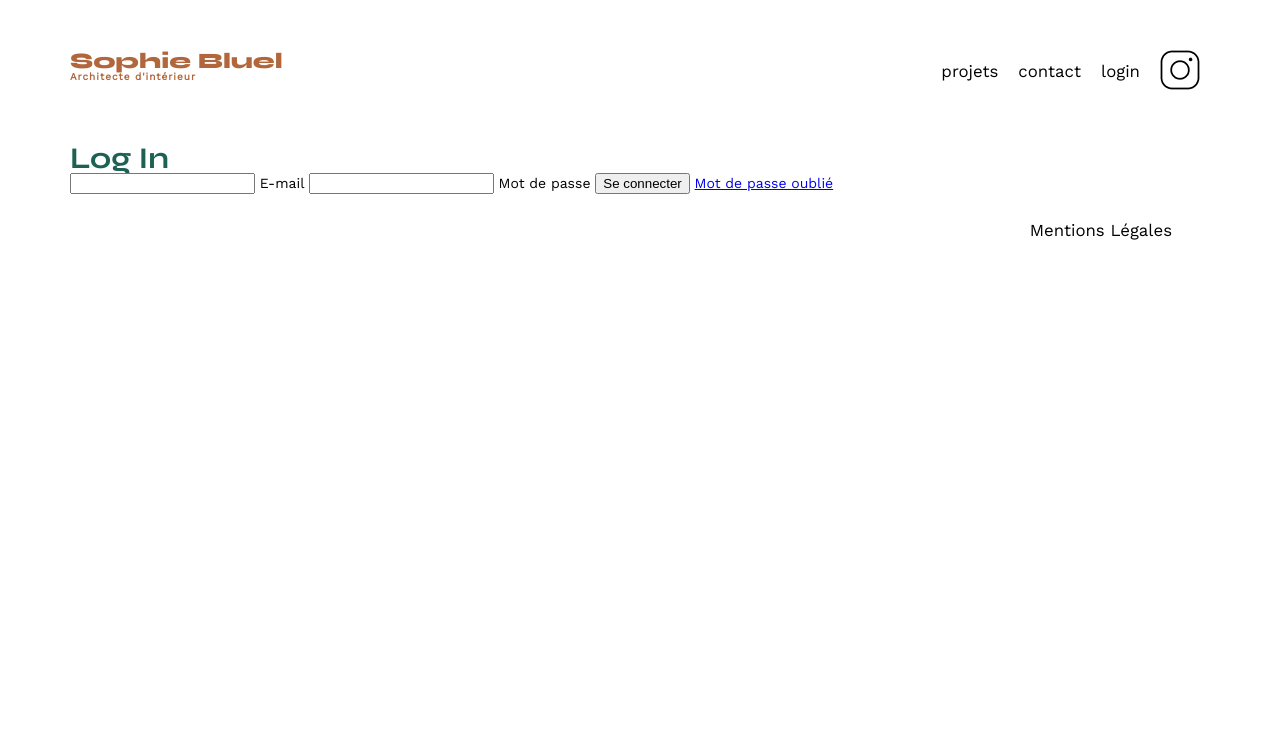
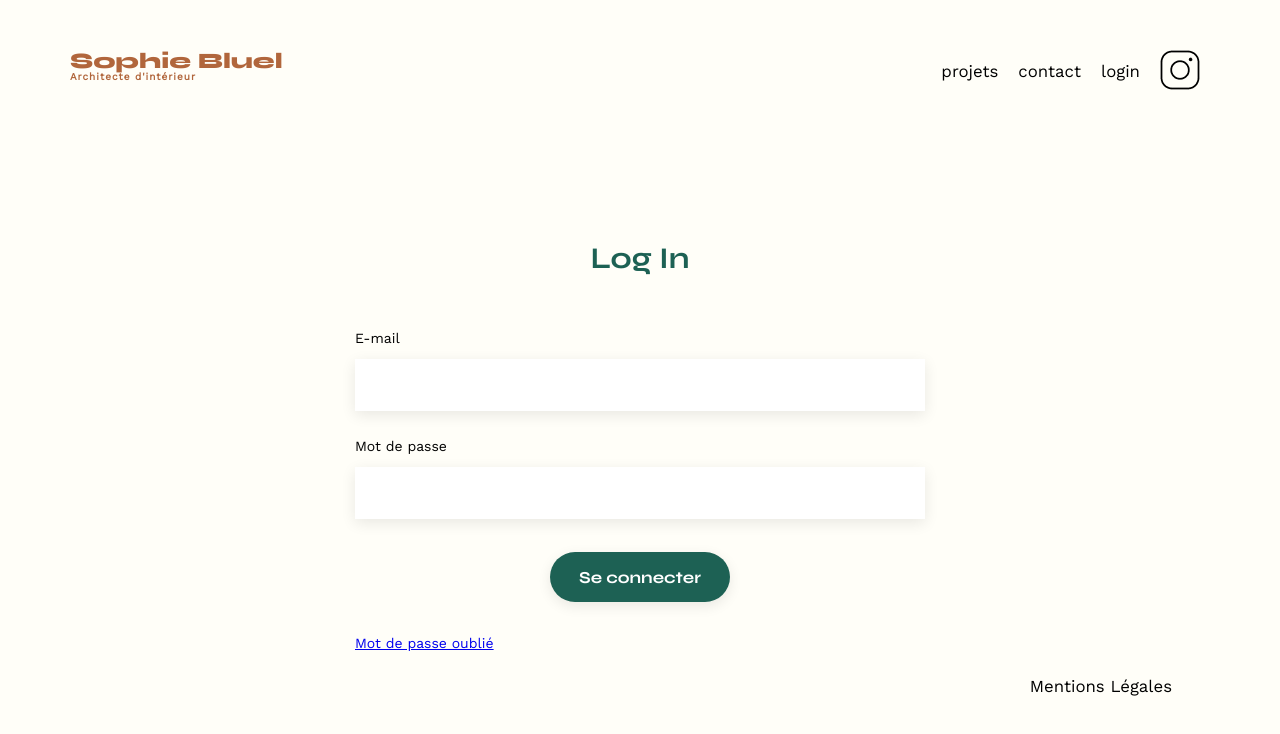
Before and after one commit to 3mpty78/CORRE_Aur-lien_Portfolio-architecte_112023, a plain HTML site: page FrontEnd/pages/login.html in a window 1280 px wide. Drawn offline with nearby package versions, Linux system fonts and the light colour scheme.

```diff
--- a/FrontEnd/assets/style.css
+++ b/FrontEnd/assets/style.css
@@ -133,6 +133,7 @@
     margin: auto;
     font-family: "Work Sans";
     font-size: 14px;
+    background: #fffef8;
 }
 header {
     display: flex;
@@ -281,7 +282,43 @@
     width: 180px;
     text-align: center;
     border-radius: 60px;
+    cursor: pointer;
 }
+
+/* Login page */
+
+#login {
+    width: 50%;
+    margin: auto;
+    margin-top: 150px;
+}
+#login > * {
+    text-align: center;
+}
+#login h2 {
+    margin-bottom: 20px;
+}
+#login form {
+    text-align: left;
+    margin-top: 30px;
+    display: flex;
+    flex-direction: column;
+}
+#login input {
+    height: 50px;
+    font-size: 1.2em;
+    border: none;
+    box-shadow: 0px 4px 14px rgba(0, 0, 0, 0.09);
+}
+#login label {
+    margin: 2em 0 1em 0;
+}
+#login textarea {
+    border: none;
+    box-shadow: 0px 4px 14px rgba(0, 0, 0, 0.09);
+}
+
+/* Fin login page */
 
 footer nav ul {
     display: flex;
--- a/FrontEnd/pages/login.html
+++ b/FrontEnd/pages/login.html
@@ -33,20 +33,20 @@
 
         <!-- Main section pour le formulaire de connexion -->
 
-        <main>
+        <section id="login">
             <h2>Log In</h2>
 
             <!-- Ajout du formulaire -->
 
             <form>
+                <label for="email">E-mail</label>
                 <input name="email" type="email" id="email" />
-                <label for="email">E-mail</label>
+                <label for="password">Mot de passe</label>
                 <input name="password" type="password" id="password" />
-                <label for="password">Mot de passe</label>
-                <button type="submit">Se connecter</button>
+                <input type="submit" value="Se connecter" />
                 <a href="#">Mot de passe oublié</a>
             </form>
-        </main>
+        </section>
 
         <!-- Ajout du footer -->
 
```
Also changed, not shown: FrontEnd/script/script.js (+9 -3 lines).
